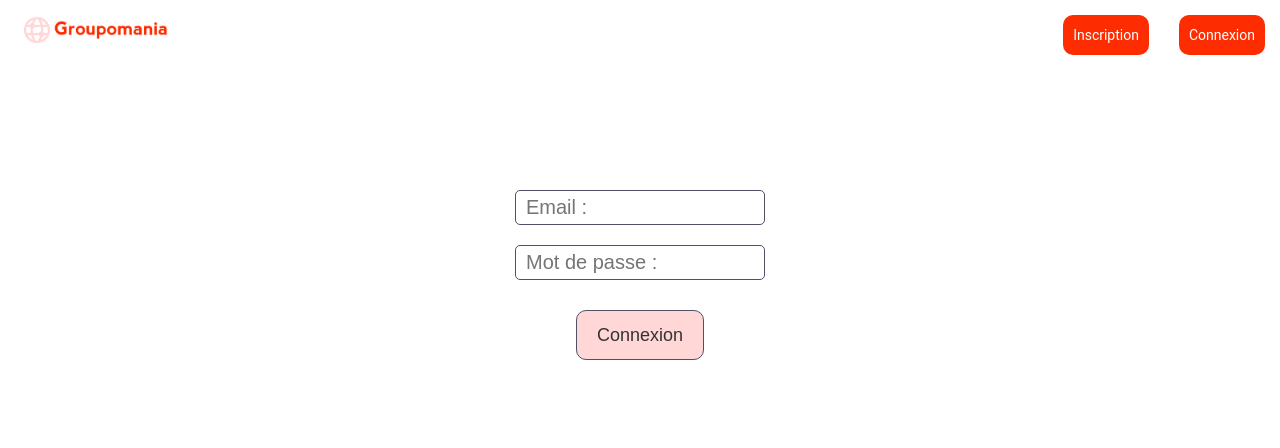
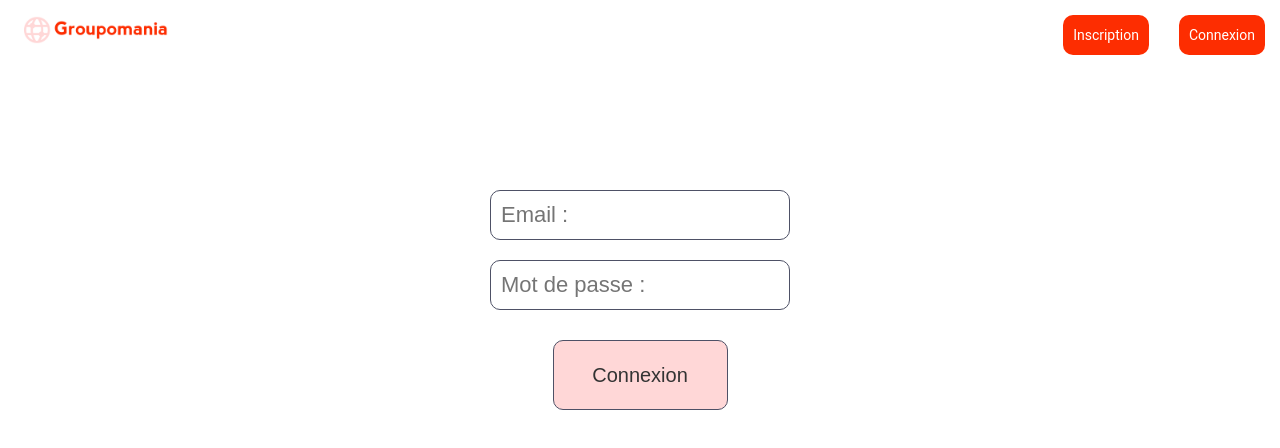
Before and after one commit to lokhiz/P7_leaute, a React (Create React App) app in the folder frontend/react-app/: page /login in a window 1280 px wide. Shown: the top 448 px of the page. Built offline with nearby package versions, Linux system fonts and the light colour scheme.

Commit message:
css changes

```diff
--- a/frontend/react-app/src/Components/Login/Login.css
+++ /dev/null
@@ -1,49 +0,0 @@
-html {
-  background-color: #fff;
-}
-
-.Form {
-  display: flex;
-  align-items: center;
-  flex-direction: column;
-  background-color: #fff;
-}
-
-button {
-  margin-top: 10px;
-  cursor: pointer;
-  font-size: 15px;
-  background: #4e5166;
-  border: 1px solid #4e5166;
-  color: white;
-  padding: 10px 20px;
-}
-
-button:hover {
-  background: #797e9e;
-  border: 1px solid #797e9e;
-  color: white;
-}
-
-.title {
-  font-size: 25px;
-  margin-bottom: 20px;
-}
-
-input {
-  width: 250px;
-  height: 35px;
-  border-radius: 5px;
-  border: 1px solid #4e5166;
-  padding: 0 10px;
-  font-size: 20px;
-  margin: 0 10px;
-}
-
-.connection-button {
-  color: black;
-}
-
-div {
-  color: black;
-}
--- a/frontend/react-app/src/Components/Login/Login.js
+++ b/frontend/react-app/src/Components/Login/Login.js
@@ -1,4 +1,3 @@
-import "./Login.css";
 import axios from "axios";
 import { useState } from "react";
 import { Navigate } from "react-router-dom";
@@ -27,9 +26,7 @@ export function Login() {
       {success ? (
         <Navigate to='/homepage' replace />
       ) : (
-        <div className="Form" onSubmit={getUserData}>
-          <div className="inputs">
-            <form>
+        <form className="Form" onSubmit={getUserData}>
               <input
                 type="text"
                 name="email"
@@ -50,9 +47,7 @@ export function Login() {
                 }}
               />
               <button type="submit" className="submit-button">Connexion</button>
-            </form>
-          </div>
-        </div>
+        </form>
       )}
     </>
   );
--- a/frontend/react-app/src/index.css
+++ b/frontend/react-app/src/index.css
@@ -17,6 +17,11 @@
 }
 
 .Form {
+  padding-top: 100px;
+  display: flex;
+  align-items: center;
+  flex-direction: column;
+  background-color: #fff;
   padding-top: 100px;
 }
 
@@ -49,6 +54,37 @@ header {
   display: flex;
   padding: 50px;
   justify-content: center;
+}
+
+input {
+  width: 300px;
+  height: 50px;
+  border-radius: 10px;
+  border: 1px solid #4e5166;
+  padding: 0 10px;
+  font-size: 22px;
+  margin: 0 10px;
+}
+
+.title {
+  font-size: 25px;
+  margin-bottom: 20px;
+}
+
+button {
+  margin-top: 10px;
+  cursor: pointer;
+  font-size: 15px;
+  background: #4e5166;
+  border: 1px solid #4e5166;
+  color: white;
+  padding: 10px 20px;
+}
+
+button:hover {
+  background: #797e9e;
+  border: 1px solid #797e9e;
+  color: white;
 }
 
 a {
@@ -114,12 +150,13 @@ main {
 }
 
 .submit-button {
-  height: 50px;
+  height: 70px;
+  width: 175px;
   border-radius: 10px;
   border: 1px solid #4e5166;
   background-color: #ffd7d7;
   color: #333;
-  font-size: 18px;
+  font-size: 20px;
   cursor: pointer;
 }
 
```
Also changed, not shown: 1 other file (tests, documents, lock files or other folders).
